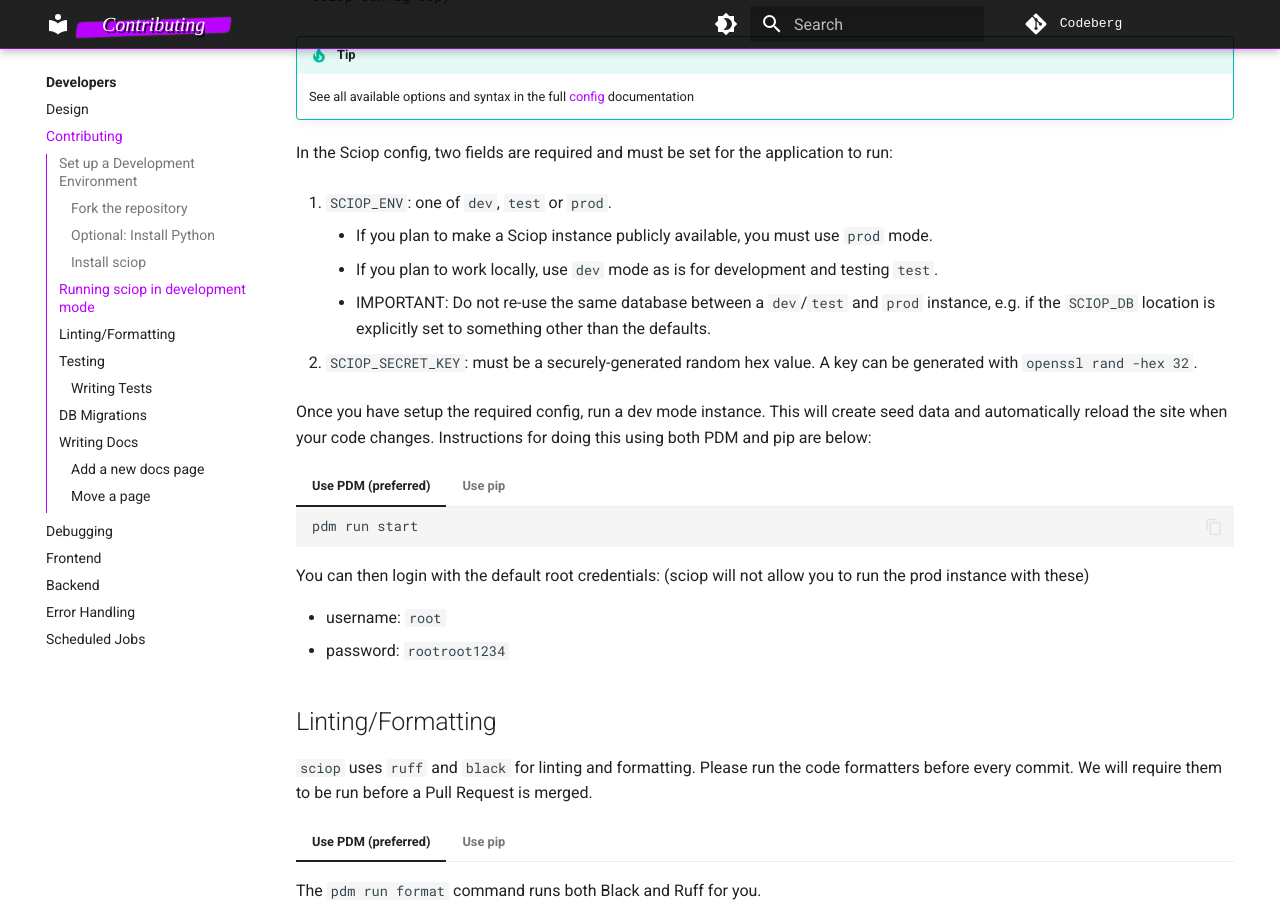
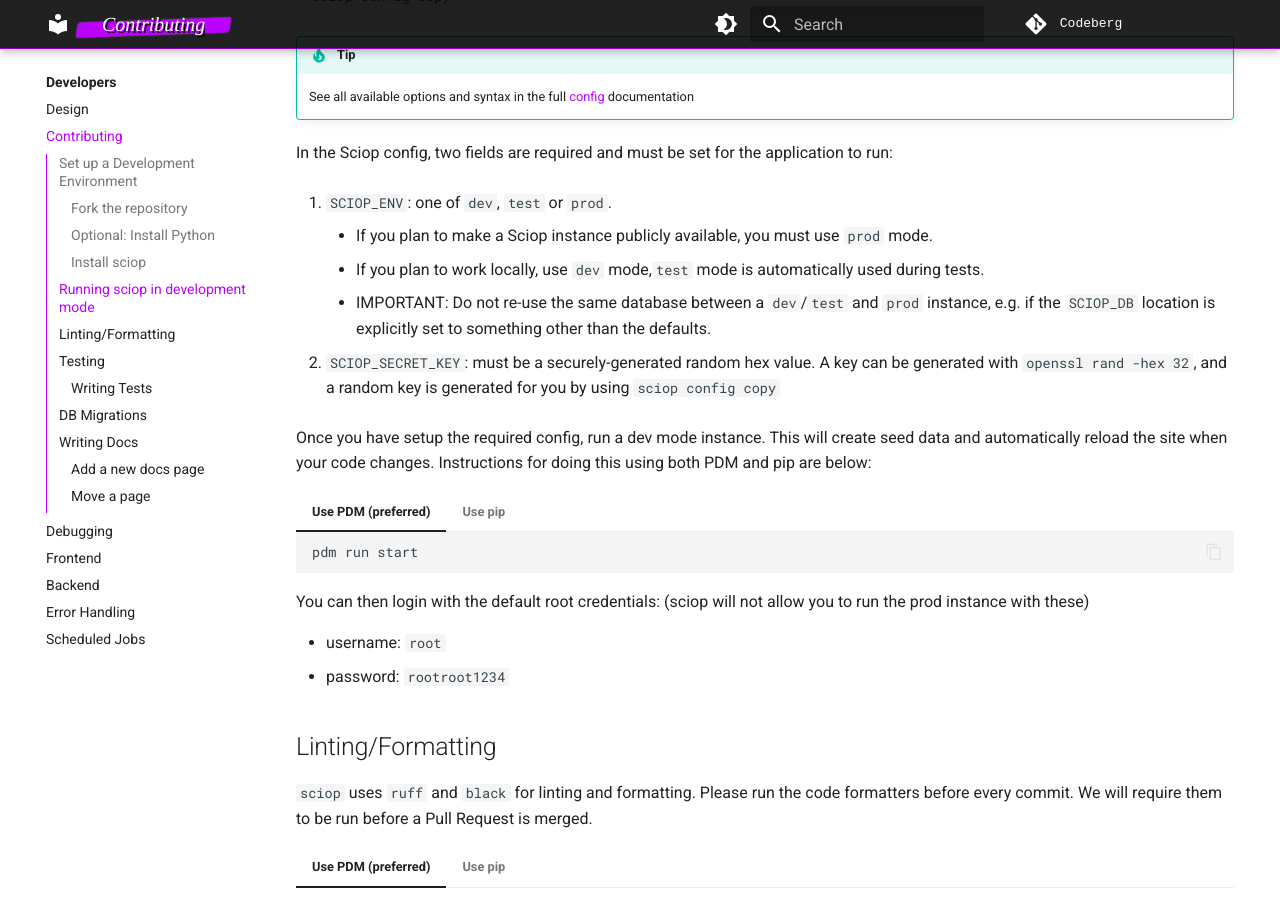
Before and after one commit to p2p-ld/sciop, an MkDocs documentation site: the page built from docs/develop/contributing.md, in a window 1280 px wide and 900 px high, scrolled down 2889 px. Built offline with MkDocs 1.6.1 and Material for MkDocs 9.7.7, drawn with Linux system fonts in a browser that asks for light colours; some web fonts are replaced.

Commit message:
dev vs test mode, automatically generating keys

```diff
--- a/docs/develop/contributing.md
+++ b/docs/develop/contributing.md
@@ -180,11 +180,13 @@ In the Sciop config, two fields are required and must be set for the application
 
 1. `SCIOP_ENV`: one of `dev`, `test` or `prod`.
     * If you plan to make a Sciop instance publicly available, you must use `prod` mode.
-    * If you plan to work locally, use `dev` mode as is for development and testing `test`.
-    * IMPORTANT: Do not re-use the same database between a `dev`/`test` and `prod` instance, e.g. if the `SCIOP_DB` location is explicitly set to something other than the defaults.
+    * If you plan to work locally, use `dev` mode,`test` mode is automatically used during tests.
+    * IMPORTANT: Do not re-use the same database between a `dev`/`test` and `prod` instance,
+      e.g. if the `SCIOP_DB` location is explicitly set to something other than the defaults.
 
 2. `SCIOP_SECRET_KEY`: must be a securely-generated random hex value.
-  A key can be generated with `openssl rand -hex 32`.
+  A key can be generated with `openssl rand -hex 32`,
+  and a random key is generated for you by using `sciop config copy`
 
 Once you have setup the required config, run a dev mode instance.
 This will create seed data and automatically reload the site when your code changes. Instructions for doing this using both PDM and pip are below:
```
